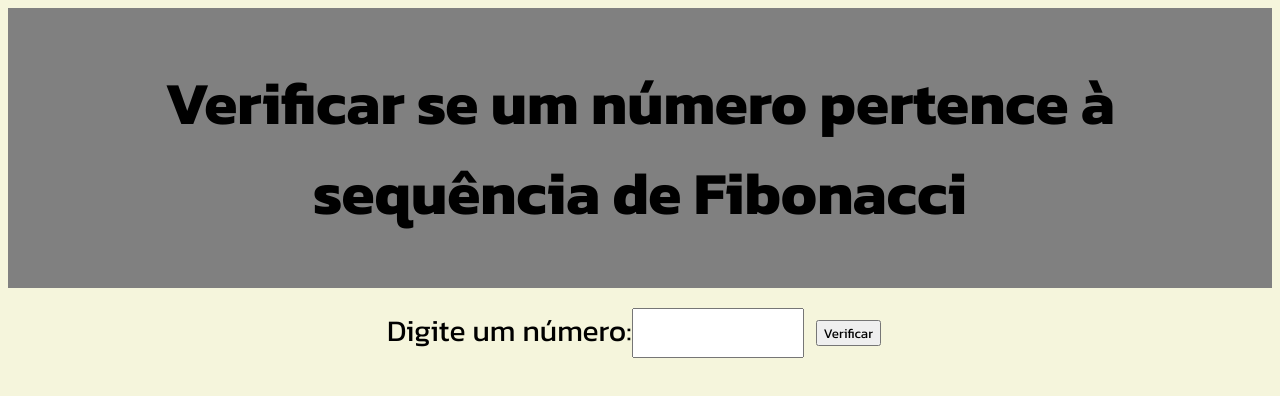
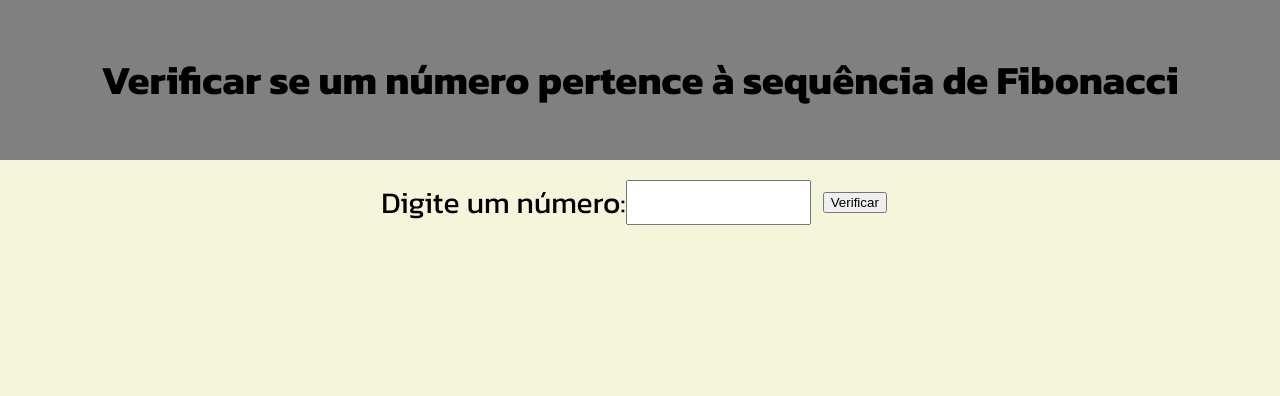
Before and after one commit to LanaPulla/lanaTargetDesafio, a plain HTML site: page desafio1/index.html in a window 1280 px wide. Drawn offline with Linux system fonts and the light colour scheme.

Commit message:
update readme e css

```diff
--- a/desafio1/fibonaccio.css
+++ b/desafio1/fibonaccio.css
@@ -1,27 +1,37 @@
 * {
+   box-sizing: border-box; /* Adiciona um box-sizing para facilitar o controle de largura e padding */
+}
+
+body {
    font-family: "Kanit", sans-serif;
+   background-color: beige;
+   margin: 0;
 }
-body{
-   background-color:beige;
-}
-#header{
-   background-color:gray;
+
+#header {
+   background-color: gray;
    text-align: center;
    padding: 50px;
-   font-size: 60px;
-   margin-bottom: 20px;
+   font-size: 40px;
+   margin: 0;
+   width: 100%;
 }
 
 #form {
    display: flex;
    justify-content: center;
    font-size: 30px;
+   padding: 20px;
 }
 
-#result{
-    display: flex;
-    justify-content: center;
+#result {
+   display: flex;
+   justify-content: center;
+   font-size: 20px;
+   padding: 20px;
+   width: 100%;
 }
-#button{
-   margin:12px;
+
+#button {
+   margin: 12px;
 }
--- a/desafio2/letterA.css
+++ b/desafio2/letterA.css
@@ -1,28 +1,34 @@
 * {
+    box-sizing: border-box; /* Adiciona um box-sizing para facilitar o controle de largura e padding */
+}
+
+body {
     font-family: "Kanit", sans-serif;
+    background-color: beige;
+    margin: 0; /* Remove a margem padrão do body */
 }
- body{
-    background-color:beige;
- }
- #header{
-    background-color:gray;
+
+#header {
+    background-color: gray;
     text-align: center;
     padding: 50px;
     font-size: 60px;
-    margin-bottom: 20px;
+    margin: 0;
 }
 
 #form {
     display: flex;
    justify-content: center;
    font-size: 30px;
+   padding: 20px;
 }
 
- #result{
+#result {
     display: flex;
     justify-content: center;
     font-size: 20px;
 }
- #button{
-    margin:12px;
+
+#button {
+    margin: 12px;
 }
```
Also changed, not shown: imgs/desafio1.png (added), imgs/desafio2.png (added), 1 other file. Lines whose indentation alone changed are shown as unchanged.
